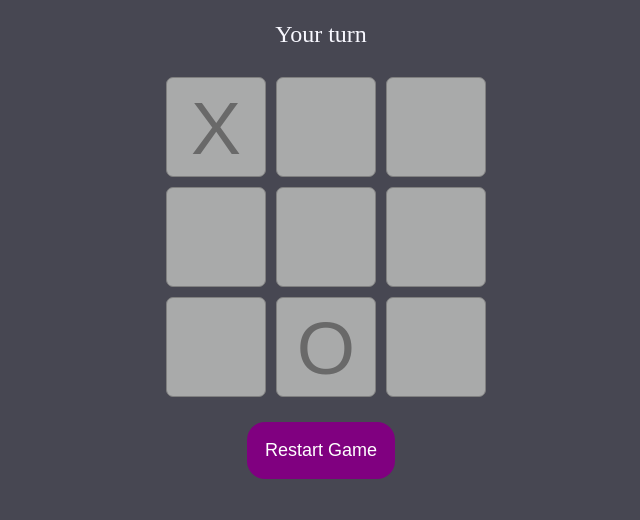
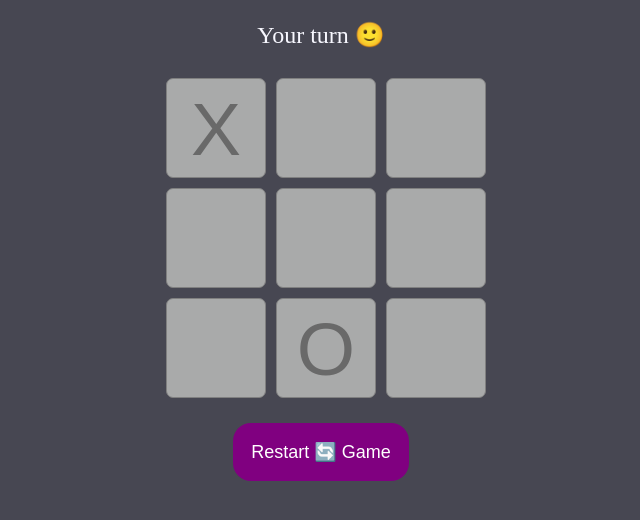
Before and after one commit to Martin-Atanasov123/Simple-XO-game, a plain HTML site: page index.html in a window 1280 px wide. Both pictures are taken after a click on the element 535 px from the left and 327 px from the top of the page. Shown: the part 200-720 px from the top of the page, without its empty margins (319-959 px from the left). Drawn offline with Linux system fonts and the light colour scheme.

Commit message:
Enhance game status messaging with emojis for better user experience

```diff
--- a/index.html
+++ b/index.html
@@ -9,7 +9,7 @@
 </head>
 <body>
     <h1>Single Player XO Game!</h1>
-    <p id="status">Player X's turn!</p>
+    <p id="status">Your turn!</p>
 
     <div id="game-board">
         <div class="block">
@@ -29,7 +29,7 @@
         </div>
     </div>
 
-    <button id="reset-button" onclick="resetGame()">Restart Game</button>
+    <button id="reset-button" onclick="resetGame()">Restart 🔄 Game</button>
 
     <script src="index.js"></script>
 </body>
--- a/index.js
+++ b/index.js
@@ -20,7 +20,7 @@ function play(cell) {
         span.textContent = 'X';  // Update the cell visually with "X"
         cell.classList.add('occupied');  // Mark cell as occupied
         currentPlayer = 'O';  // Switch to AI (Player O)
-        updateStatus("AI's turn");  // Update the status text
+        updateStatus("AI's turn 🤖");  // Update the status text
 
         checkWinner();  // Check if there's a winner after player move
         if (!isGameOver) {
@@ -51,7 +51,7 @@ function aiMove() {
     cells[aiMoveIndex].querySelector('span').textContent = 'O';  // Update the cell visually with "O"
     cells[aiMoveIndex].classList.add('occupied');  // Mark cell as occupied
     currentPlayer = 'X';  // Switch back to player X
-    updateStatus("Your turn");  // Update the status text
+    updateStatus("Your turn 🙂");  // Update the status text
 
     checkWinner();  // Check if there's a winner after AI move
 }
@@ -72,7 +72,7 @@ function checkWinner() {
 
             // Color the winning cells and display an alert
             setTimeout(() => {
-                alert(`${gameState[a]} wins!`);
+                alert(`${gameState[a]} wins! 🏆`);
                 resetGame();  // Reset the game after a win
             }, 20);
 
```
